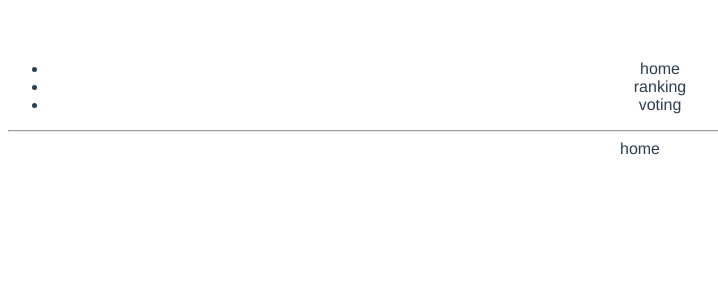
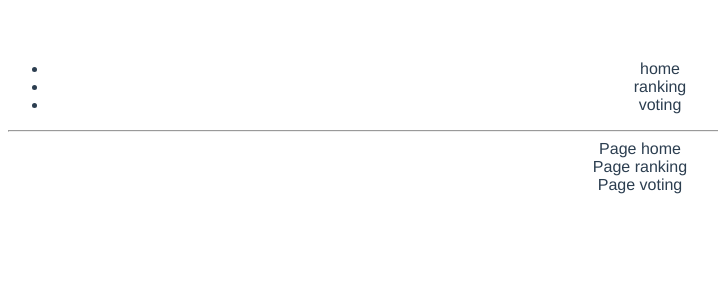
Before and after one commit to Collinvdv/eurosong-front-end, a Vue app: page / in a window 1280 px wide. Shown: the top 300 px of the page, without its empty margins (0-718 px from the left). Built offline with nearby package versions, Linux system fonts and the light colour scheme.

Commit message:
Add pages to the homepage

```diff
--- a/src/App.vue
+++ b/src/App.vue
@@ -11,15 +11,26 @@
     <hr>
 
     <div>
-      {{ activePage }}
+      <PageHome />
+      <PageRanking />
+      <PageVoting />
     </div>
   </div>
 </template>
 
 <script>
+  import PageHome from './components/PageHome.vue';
+  import PageRanking from './components/PageRanking.vue';
+  import PageVoting from './components/PageVoting.vue';
+
   /* eslint-disable */
   export default {
     name: 'App',
+    components: {
+      PageHome,
+      PageRanking,
+      PageVoting
+    },
     data() {
       return {
         activePage: 'home',
```
